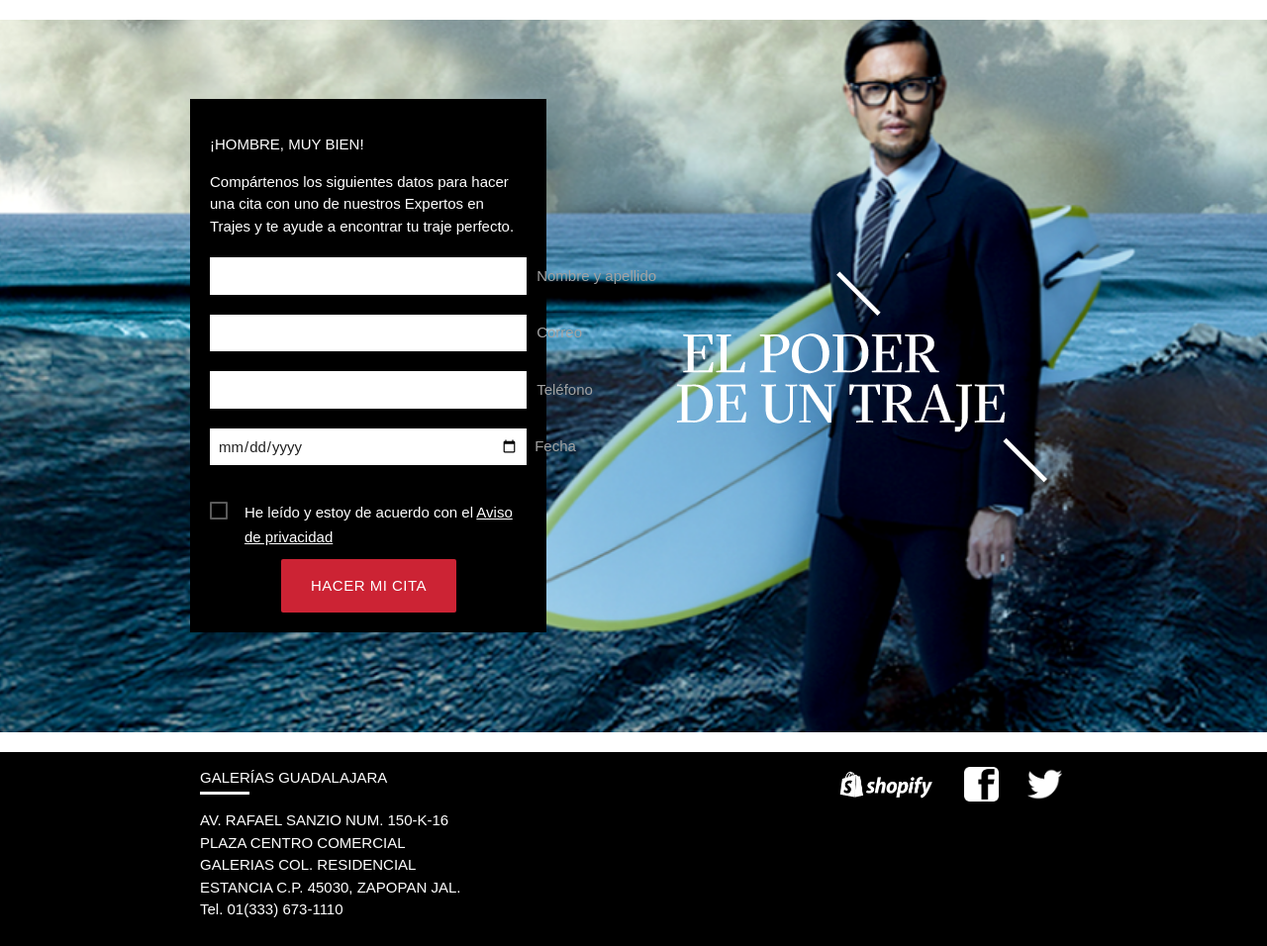
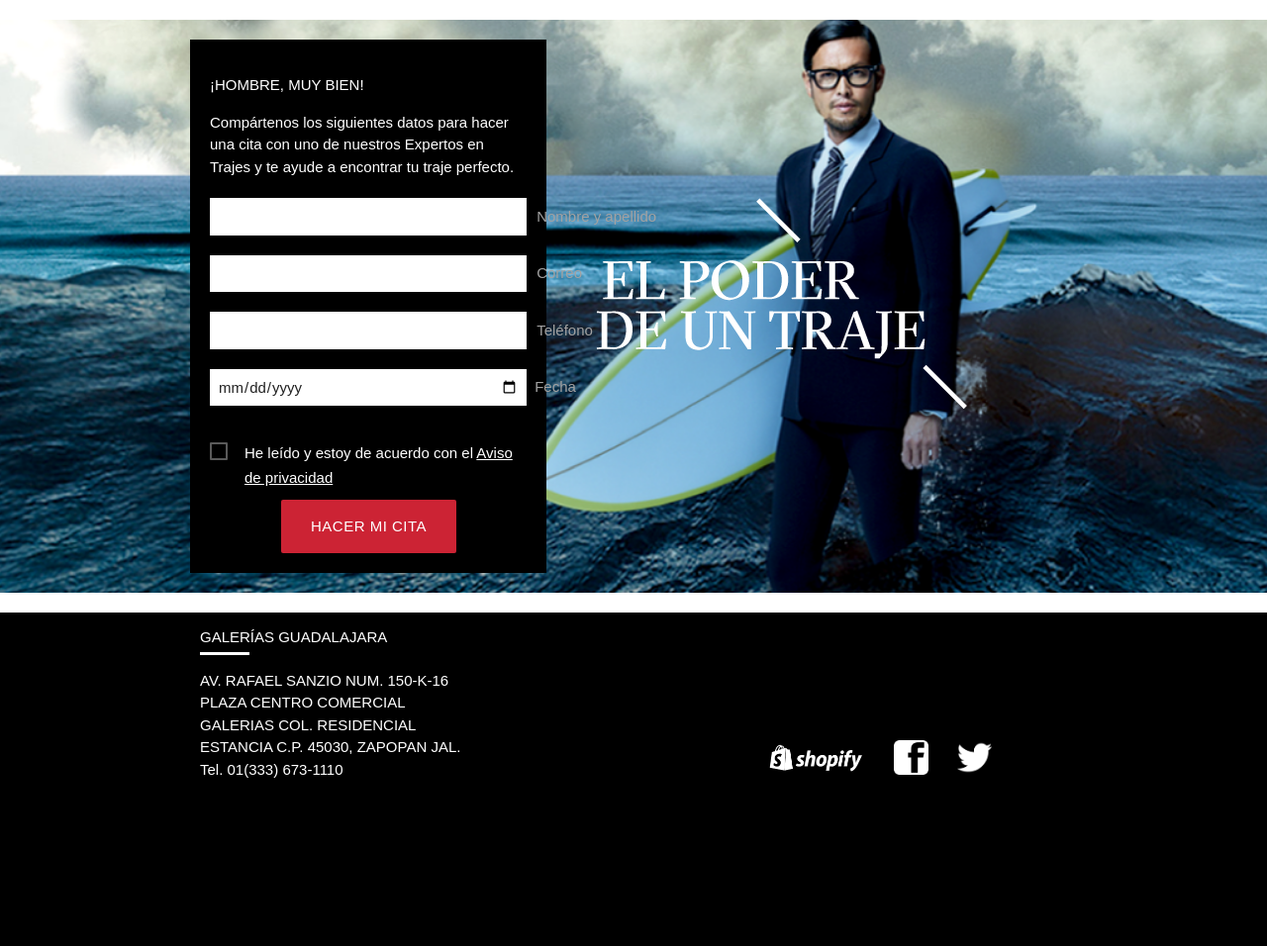
Before and after one commit to pcuervo/vittorio, a WordPress theme: template themes/vittorio/index.php in a window 1280 px wide. Shown: the part 56-1012 px from the top of the page at 99% size. After the commit the page ends 842 px from the top, so only its background shows below. Run offline with PHP 8.4 and a stand-in for WordPress, Linux system fonts and the light colour scheme; the site name, menu and one post (Sample post) are stand-ins, and other content is empty; some libraries are stand-ins or nearby versions.

Commit message:
align middle form y footer links

```diff
--- a/themes/vittorio/footer.php
+++ b/themes/vittorio/footer.php
@@ -1,12 +1,12 @@
 		<footer class="[ page-footer ]">
 			<div class="[ container ]">
-				<div class="[ row ][ text-right text-center-mobile ][ padding--small ]">
-					<div class="[ col s12 m4 l4 ][ white-text ][ text-left ]">
+				<div class="[ row ][ text-center-mobile ][ padding--small ]">
+					<div class="[ col s12 m4 l4 ][ white-text ][ text-left ][ no-float inline-block ]">
 						<h6>GALERÍAS GUADALAJARA</h6>
 						<div class="[ divider-small ]"></div>
 						<p class="[ width-300p ]">AV. RAFAEL SANZIO NUM. 150-K-16 PLAZA CENTRO COMERCIAL GALERIAS COL. RESIDENCIAL ESTANCIA C.P. 45030, ZAPOPAN JAL. Tel. 01(333) 673-1110</p>
 					</div>
-					<div class="[ col s12 m8 l8 ]">
+					<div class="[ col s12 m7 ][ no-float inline-block ][ text-center-mobile  text-right ]">
 						<a class="[ margin-xsmall ][ inline-flex ]" href=""><img class="[ height-35 ]" src="<?php echo THEMEPATH; ?>img/shopify-icon.png" alt="shopify icon"></a>
 						<a class="[ margin-horizontal ][ inline-flex ]" href=""><img class="[ height-35 ]" src="<?php echo THEMEPATH; ?>img/facebook-icon.png" alt="facebook icon"></a>
 						<a class="[ margin-xsmall ][ inline-flex ]" href=""><img class="[ height-35 ]" src="<?php echo THEMEPATH; ?>img/twitter-icon.png" alt="twitter icon"></a>
--- a/themes/vittorio/index.php
+++ b/themes/vittorio/index.php
@@ -9,9 +9,9 @@
 				<div class="[ col l6 ][ hide-on-med-and-up ]">
 					<img class="[ img-responsive ][ middle ]" src="<?php echo THEMEPATH; ?>img/el_poder.png" alt="El poder de un traje">
 				</div>
-				<div class="[ col s12 m7 l5 ]">
 
-					<div class="[ bg-dark ][ padding ][ margin-vertical--large margin-vertical--large-md ]">
+				<div class="[ col s12 m7 l5 ][ no-float ][ inline-block ][ middle ]">
+					<div class="[ bg-dark ][ padding ][ margin-vertical ]">
 						<p class="[ text-uppercase white-text ]">¡hombre, muy bien! </p>
 						<p class="[ white-text ]">Compártenos los siguientes datos para hacer una cita con uno de nuestros Expertos en Trajes y te ayude a encontrar tu traje perfecto.</p>
 
@@ -65,13 +65,14 @@
 							</div>
 						</form>
 					</div>
+				</div>
 
-
+				<div class="[ col s6 m4 l6 ][ hide-on-small-only ][ no-float ][ inline-block ][ middle ]">
+					<img class="[ img-responsive ]" src="<?php echo THEMEPATH; ?>img/el_poder.png" alt="El poder de un traje">
 				</div>
 
 				<!-- Modal Structure/Listo! -->
-
-					<div id="modal1" class="[ modal background-img ][ ]">
+				<div id="modal1" class="[ modal background-img ]">
 					<div class="[ modal-content ]">
 						<h4>¡LISTO!</h4>
 						<p>NUESTRO EXPERTO EN TRAJES TE ESTARÁ ESPERANDO PARA ATENDERTE PERSONALMENTE</p>
@@ -79,9 +80,7 @@
 						<a href="#!" class="[ red white-text modal-action modal-close waves-effect waves-green btn-flat ]">CERRAR</a>
 					</div>
 				</div>
-
 				<!-- Modal Structure/Gracias! -->
-
 				<div id="modal2" class="[ modal background-img ]">
 					<div class="[ modal-content ]">
 						<h4>GRACIAS</h4>
@@ -91,12 +90,6 @@
 					</div>
 				</div>
 
-				<div class="[ col s6 m5 offset-l1 l6 ][ hide-on-small-only ]">
-					<div class="[ relative ][ height-herovh ]">
-						<img class="[ img-responsive ][ center-full ]" src="<?php echo THEMEPATH; ?>img/el_poder.png" alt="El poder de un traje">
-					</div>
-				</div>
-
 			</div>
 		</div>
 	</div>
--- a/themes/vittorio/sass/components/_utilities.scss
+++ b/themes/vittorio/sass/components/_utilities.scss
@@ -6,7 +6,7 @@
 .margin                 { margin: $margin-size;}
 
 .margin-auto            { margin: auto;}
-.no-margin              { margin: $margin-size 0 ;}
+.no-margin              { margin: 0 !important;}
 
 .margin-xsmall          { margin: ($margin-size/4)}
 .margin-small			      { margin: ($margin-size/2)}
@@ -53,6 +53,8 @@
 
 .float-right 	{ float: right; }
 .float-left 	{ float: left; }
+
+.no-float     { float: none !important; }
 
 
 //Position
```
Also changed, not shown: themes/vittorio/style.css. Lines whose indentation alone changed are shown as unchanged.
